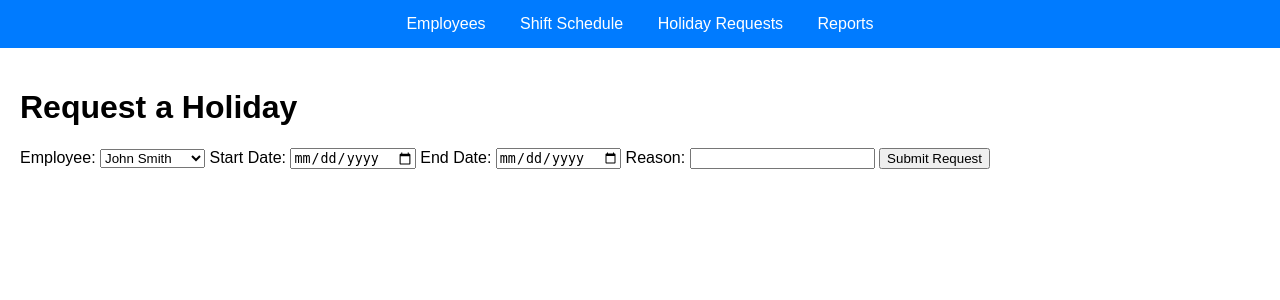
After one commit to Deepeshpatel11/Labor-Tool, a Django app: page /holidays/request/ in a window 1280 px wide. The commit adds this page. Shown: the top 300 px of the page. Run offline with Django 5.2, Linux system fonts and the light colour scheme.

Commit message:
Added Holiday Request form

```diff
--- a/labour_management/holidays/templates/holidays/index.html
+++ b/labour_management/holidays/templates/holidays/index.html
@@ -5,4 +5,5 @@
 {% block content %}
     <h1>Holiday Requests</h1>
     <p>This is the holiday booking and approval section.</p>
+    <a href="{% url 'holiday_request' %}"><button>Request a Holiday</button></a>
 {% endblock %}
--- /dev/null
+++ b/labour_management/holidays/templates/holidays/request.html
@@ -0,0 +1,27 @@
+{% extends "labour_management/base.html" %}
+
+{% block title %}Request Holiday{% endblock %}
+
+{% block content %}
+    <h1>Request a Holiday</h1>
+    <form method="POST">
+        {% csrf_token %}
+        <label for="employee">Employee:</label>
+        <select name="employee" required>
+            {% for emp in employees %}
+                <option value="{{ emp.id }}">{{ emp.name }}</option>
+            {% endfor %}
+        </select>
+
+        <label for="start_date">Start Date:</label>
+        <input type="date" name="start_date" required>
+
+        <label for="end_date">End Date:</label>
+        <input type="date" name="end_date" required>
+
+        <label for="reason">Reason:</label>
+        <input type="text" name="reason" required>
+
+        <button type="submit">Submit Request</button>
+    </form>
+{% endblock %}
--- a/labour_management/holidays/urls.py
+++ b/labour_management/holidays/urls.py
@@ -3,4 +3,5 @@ from . import views
 
 urlpatterns = [
     path("", views.index, name="holidays_index"),
+    path("request/", views.holiday_request, name="holiday_request"),
 ]
--- a/labour_management/holidays/views.py
+++ b/labour_management/holidays/views.py
@@ -1,4 +1,24 @@
-from django.shortcuts import render
+from django.shortcuts import render, redirect
+
+# Sample employee data (Replace this with actual database records later)
+employees = [
+    {"id": 1, "name": "John Smith"},
+    {"id": 2, "name": "Alice Johnson"},
+]
 
 def index(request):
     return render(request, "holidays/index.html")
+
+def holiday_request(request):
+    if request.method == "POST":
+        employee_id = request.POST.get("employee")
+        start_date = request.POST.get("start_date")
+        end_date = request.POST.get("end_date")
+        reason = request.POST.get("reason")
+
+        # Simulate saving to the database (Replace with actual model later)
+        print(f"Holiday request: {employee_id}, {start_date} to {end_date}, Reason: {reason}")
+
+        return redirect("holidays_index")  # Redirect to holidays home after submission
+
+    return render(request, "holidays/request.html", {"employees": employees})
```
